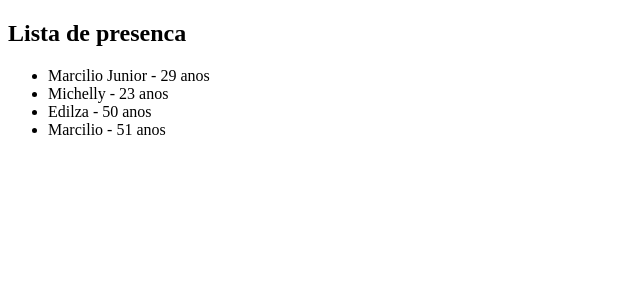
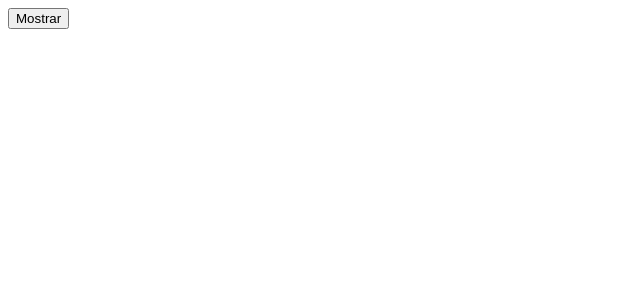
Before and after one commit to marciliojrr/b7web-react, a React (Vite) app in the folder projetos/react-vite/: page / in a window 1280 px wide. Shown: the top 300 px of the page, without its empty margins (0-640 px from the left). Built offline with nearby package versions, Linux system fonts and the light colour scheme.

Commit message:
Renderizando conteudo condicional

```diff
--- a/projetos/react-vite/src/App.tsx
+++ b/projetos/react-vite/src/App.tsx
@@ -1,22 +1,21 @@
-import { Pessoa } from "./components/Pessoa";
+import { useState } from "react";
 
 const App = () => {
 
-    let list = [
-        { name: 'Marcilio Junior', age: 29 },
-        { name: 'Michelly', age: 23 },
-        { name: 'Edilza', age: 50 },
-        { name: 'Marcilio', age: 51 }
-    ]
+    const [show, setShow] = useState(false)
+
+    const handleClick = () => {
+        setShow(!show)
+    }
 
     return (
         <div>
-            <h2>Lista de presenca</h2>
-            <ul>
-                {list.map((item, index) => (
-                    <Pessoa key={index} data={item} />
-                ))}
-            </ul>
+            <button onClick={handleClick}>{show ? 'Ocultar' : 'Mostrar'}</button>
+            {show &&
+                <div>
+                    Xinforinfola
+                </div>
+            }
         </div>
     )
 }
```
